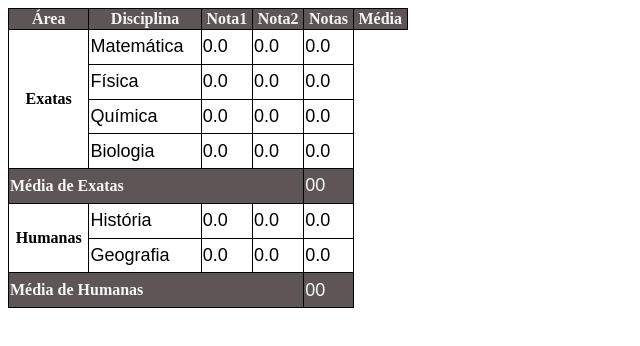
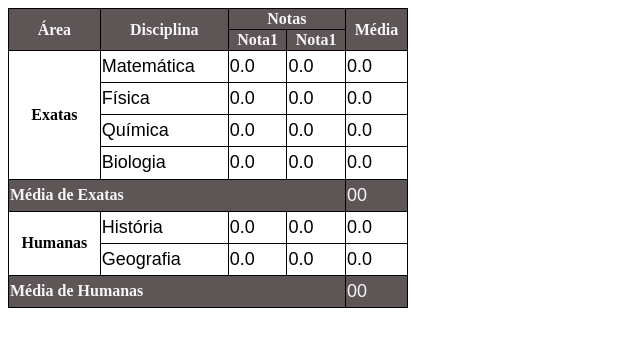
Before and after one commit to Alcimar-N/HTML-CSS, a plain HTML site: page desafio/desafio 14/desafio14.html in a window 1280 px wide. Shown: the whole page, without its empty margins (0-640 px from the left). Drawn offline with Linux system fonts and the light colour scheme.

Commit message:
Atualizado

```diff
--- a/desafio/desafio 14/desafio14.html
+++ b/desafio/desafio 14/desafio14.html
@@ -34,6 +34,9 @@
              background-color: rgb(94, 86, 86);
              color: whitesmoke;
          }
+         .t{
+             text-align: right;
+         }
 
     </style>
 </head>
@@ -41,13 +44,19 @@
     <table>
 
         <thead class="cor1">
-            <th>Área</th>
-            <th>Disciplina</th>
-            <th>Nota1</th>
-            <th>Nota2</th>
-            <th>Notas</th>
-            <th>Média</th>
+            <tr>
+                <th rowspan="2">Área</th>
+                <th rowspan="2">Disciplina</th>
+                <th colspan="2">Notas</th>
+                <th rowspan="2">Média</th>
+            </tr>
+            <tr>
+                <th>Nota1</th>
+                <th>Nota1</th>
+            </tr>
         </thead>
+
+
         <tbody>
             <tr>
                 <th rowspan="4" >Exatas</th>
```
